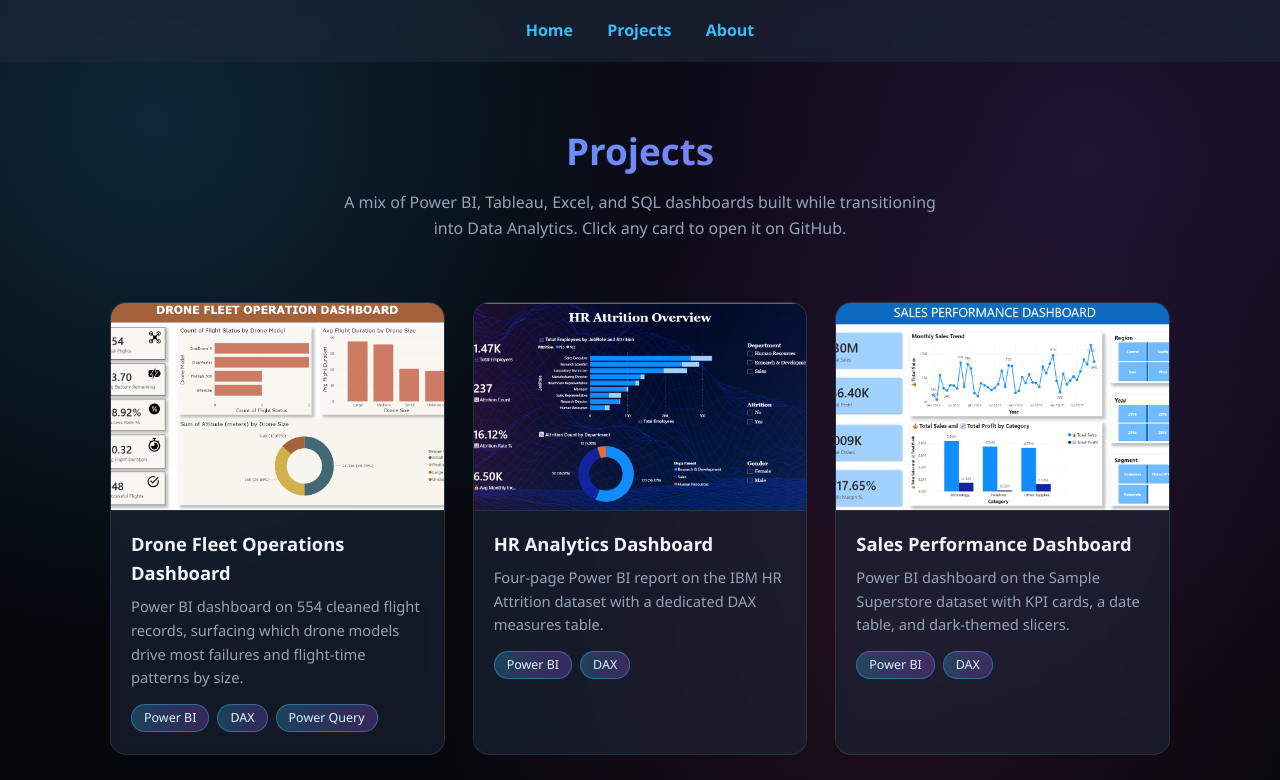
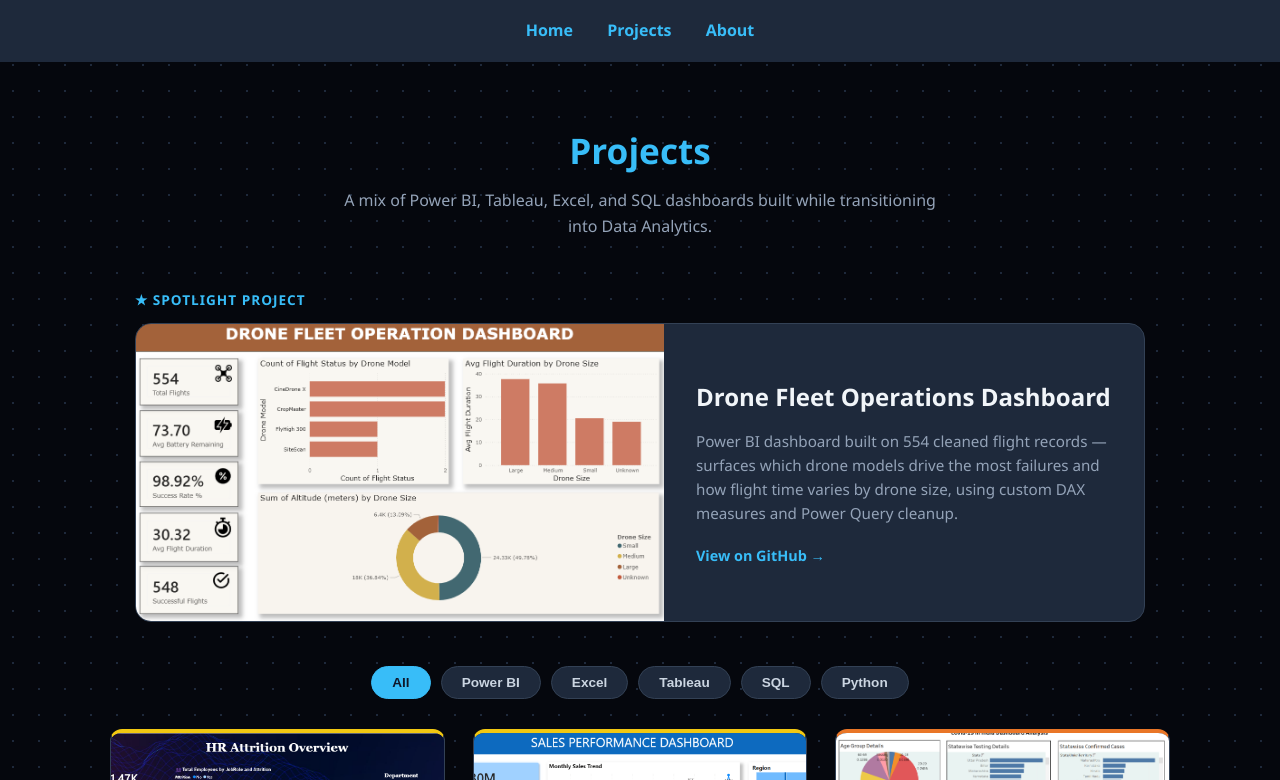
Before and after one commit to VidapanakalSwetha/swetha-s_portfolio, a plain HTML site: page projects.html in a window 1280 px wide. Shown: the top 780 px of the page. Drawn offline with Linux system fonts and the light colour scheme.

Commit message:
Refactor project layout and styles in projects.html
Updated styles and structure for project cards and filters. Enhanced background and hover effects.

```diff
--- a/projects.html
+++ b/projects.html
@@ -9,70 +9,94 @@
 body {
   font-family: 'Segoe UI', Arial, sans-serif;
   background-color: #05070d;
+  background-image: radial-gradient(#1e293b 1px, transparent 1px);
+  background-size: 26px 26px;
   color: #e2e8f0;
   line-height: 1.6;
-  position: relative;
-  overflow-x: hidden;
-  min-height: 100vh;
 }
-body::before {
-  content: "";
-  position: fixed;
-  inset: 0;
-  z-index: -1;
-  background:
-    radial-gradient(circle at 12% 15%, rgba(56,189,248,0.18), transparent 40%),
-    radial-gradient(circle at 85% 20%, rgba(168,85,247,0.16), transparent 45%),
-    radial-gradient(circle at 70% 80%, rgba(236,72,153,0.12), transparent 45%),
-    #05070d;
-}
-
-nav { text-align: center; padding: 18px; background: rgba(30,41,59,0.6); backdrop-filter: blur(8px); position: sticky; top: 0; z-index: 10; }
+nav { text-align: center; padding: 18px; background: #1e293b; position: sticky; top: 0; z-index: 10; }
 nav a { color: #38bdf8; text-decoration: none; margin: 0 15px; font-weight: 600; }
 nav a:hover { text-decoration: underline; }
 
-.page-header { text-align: center; padding: 60px 20px 20px; }
-.page-header h1 {
-  font-size: 2.3rem;
-  background: linear-gradient(90deg, #38bdf8, #a855f7);
-  -webkit-background-clip: text;
-  -webkit-text-fill-color: transparent;
-  margin-bottom: 10px;
+.page-header { text-align: center; padding: 60px 20px 10px; }
+.page-header h1 { font-size: 2.2rem; color: #38bdf8; margin-bottom: 10px; }
+.page-header p { color: #94a3b8; max-width: 600px; margin: 0 auto; }
+
+.spotlight-wrap { max-width: 1050px; margin: 40px auto 10px; padding: 0 20px; }
+.spotlight-tag { color: #38bdf8; font-size: 0.85rem; font-weight: 700; letter-spacing: 1px; text-transform: uppercase; margin-bottom: 12px; display: block; }
+.spotlight {
+  display: grid;
+  grid-template-columns: 1.1fr 1fr;
+  background: #1e293b;
+  border: 1px solid #334155;
+  border-radius: 16px;
+  overflow: hidden;
+  text-decoration: none;
+  color: inherit;
+  transition: border-color 0.25s ease, transform 0.25s ease;
 }
-.page-header p { color: #94a3b8; max-width: 600px; margin: 0 auto; }
+.spotlight:hover { border-color: #38bdf8; transform: translateY(-4px); }
+.spotlight img { width: 100%; height: 100%; object-fit: cover; display: block; min-height: 220px; }
+.spotlight-body { padding: 30px 32px; display: flex; flex-direction: column; justify-content: center; }
+.spotlight-body h2 { color: #f1f5f9; font-size: 1.5rem; margin-bottom: 12px; }
+.spotlight-body p { color: #94a3b8; font-size: 0.95rem; margin-bottom: 18px; }
+.spotlight-cta { color: #38bdf8; font-weight: 600; font-size: 0.9rem; }
+
+.filters {
+  display: flex;
+  justify-content: center;
+  flex-wrap: wrap;
+  gap: 10px;
+  max-width: 1000px;
+  margin: 44px auto 10px;
+  padding: 0 20px;
+}
+.filter-btn {
+  background: #1e293b;
+  border: 1px solid #334155;
+  color: #cbd5e1;
+  padding: 8px 20px;
+  border-radius: 20px;
+  font-size: 0.85rem;
+  font-weight: 600;
+  cursor: pointer;
+  transition: all 0.2s ease;
+}
+.filter-btn:hover { border-color: #38bdf8; color: #38bdf8; }
+.filter-btn.active { background: #38bdf8; color: #0f172a; border-color: #38bdf8; }
 
 .grid {
   display: grid;
   grid-template-columns: repeat(auto-fit, minmax(300px, 1fr));
   gap: 28px;
   max-width: 1100px;
-  margin: 40px auto;
+  margin: 30px auto 40px;
   padding: 0 20px;
 }
 
 .card {
-  background: rgba(30,41,59,0.55);
-  backdrop-filter: blur(6px);
-  border: 1px solid rgba(148,163,184,0.15);
-  border-radius: 16px;
+  background: #1e293b;
+  border: 1px solid #334155;
+  border-top: 4px solid var(--tool-color, #38bdf8);
+  border-radius: 12px;
   overflow: hidden;
   text-decoration: none;
   color: inherit;
   display: block;
-  transition: transform 0.25s ease, border-color 0.25s ease, box-shadow 0.25s ease;
+  transition: transform 0.25s ease, border-color 0.25s ease, opacity 0.5s ease, transform 0.5s ease;
+  opacity: 0;
+  transform: translateY(20px);
 }
-.card:hover {
-  transform: translateY(-6px);
-  border-color: rgba(56,189,248,0.6);
-  box-shadow: 0 12px 30px rgba(56,189,248,0.15);
-}
+.card.visible { opacity: 1; transform: translateY(0); }
+.card:hover { transform: translateY(-6px); }
+.card.hidden { display: none; }
 
 .card .thumb {
   width: 100%;
   aspect-ratio: 16 / 10;
   object-fit: cover;
   display: block;
-  border-bottom: 1px solid rgba(148,163,184,0.15);
+  border-bottom: 1px solid #334155;
 }
 
 .card-body { padding: 18px 20px 22px; }
@@ -82,22 +106,15 @@ nav a:hover { text-decoration: underline; }
 .tags { display: flex; flex-wrap: wrap; gap: 8px; }
 .tag {
   font-size: 0.78rem;
-  color: #e0f2fe;
-  background: linear-gradient(90deg, rgba(56,189,248,0.25), rgba(168,85,247,0.25));
-  border: 1px solid rgba(56,189,248,0.4);
-  padding: 3px 12px;
+  color: #38bdf8;
+  border: 1px solid #38bdf8;
+  padding: 3px 10px;
   border-radius: 14px;
 }
 
 .card.no-image .card-body { padding-top: 24px; }
-.card.no-image::before {
-  content: "";
-  display: block;
-  height: 4px;
-  background: linear-gradient(90deg, #38bdf8, #a855f7, #ec4899);
-}
 
-footer { text-align: center; padding: 40px 20px; color: #64748b; border-top: 1px solid rgba(148,163,184,0.1); }
+footer { text-align: center; padding: 40px 20px; color: #64748b; border-top: 1px solid #1e293b; }
 </style>
 </head>
 <body>
@@ -110,21 +127,33 @@ footer { text-align: center; padding: 40px 20px; color: #64748b; border-top: 1px
 
 <div class="page-header">
   <h1>Projects</h1>
-  <p>A mix of Power BI, Tableau, Excel, and SQL dashboards built while transitioning into Data Analytics. Click any card to open it on GitHub.</p>
+  <p>A mix of Power BI, Tableau, Excel, and SQL dashboards built while transitioning into Data Analytics.</p>
 </div>
 
-<div class="grid">
-
-  <a class="card" href="https://github.com/VidapanakalSwetha/Drone-fleet-operations-dashboard" target="_blank">
-    <img class="thumb" src="images/drone-dashboard.png" alt="Drone Fleet Operations Dashboard">
-    <div class="card-body">
-      <h3>Drone Fleet Operations Dashboard</h3>
-      <p>Power BI dashboard on 554 cleaned flight records, surfacing which drone models drive most failures and flight-time patterns by size.</p>
-      <div class="tags"><span class="tag">Power BI</span><span class="tag">DAX</span><span class="tag">Power Query</span></div>
+<div class="spotlight-wrap">
+  <span class="spotlight-tag">★ Spotlight Project</span>
+  <a class="spotlight" href="https://github.com/VidapanakalSwetha/Drone-fleet-operations-dashboard" target="_blank">
+    <img src="images/drone-dashboard.png" alt="Drone Fleet Operations Dashboard">
+    <div class="spotlight-body">
+      <h2>Drone Fleet Operations Dashboard</h2>
+      <p>Power BI dashboard built on 554 cleaned flight records — surfaces which drone models drive the most failures and how flight time varies by drone size, using custom DAX measures and Power Query cleanup.</p>
+      <span class="spotlight-cta">View on GitHub →</span>
     </div>
   </a>
+</div>
 
-  <a class="card" href="https://github.com/VidapanakalSwetha/HR-Analytics-Dashboard-PowerBI" target="_blank">
+<div class="filters">
+  <button class="filter-btn active" data-filter="all">All</button>
+  <button class="filter-btn" data-filter="powerbi">Power BI</button>
+  <button class="filter-btn" data-filter="excel">Excel</button>
+  <button class="filter-btn" data-filter="tableau">Tableau</button>
+  <button class="filter-btn" data-filter="sql">SQL</button>
+  <button class="filter-btn" data-filter="python">Python</button>
+</div>
+
+<div class="grid" id="projectGrid">
+
+  <a class="card" data-tool="powerbi" style="--tool-color:#f2c811" href="https://github.com/VidapanakalSwetha/HR-Analytics-Dashboard-PowerBI" target="_blank">
     <img class="thumb" src="images/hr-dashboard.png" alt="HR Analytics Dashboard">
     <div class="card-body">
       <h3>HR Analytics Dashboard</h3>
@@ -133,7 +162,7 @@ footer { text-align: center; padding: 40px 20px; color: #64748b; border-top: 1px
     </div>
   </a>
 
-  <a class="card" href="https://github.com/VidapanakalSwetha/Sales-Performance-Dashboard-PowerBI" target="_blank">
+  <a class="card" data-tool="powerbi" style="--tool-color:#f2c811" href="https://github.com/VidapanakalSwetha/Sales-Performance-Dashboard-PowerBI" target="_blank">
     <img class="thumb" src="images/sales-dashboard.png" alt="Sales Performance Dashboard">
     <div class="card-body">
       <h3>Sales Performance Dashboard</h3>
@@ -142,7 +171,7 @@ footer { text-align: center; padding: 40px 20px; color: #64748b; border-top: 1px
     </div>
   </a>
 
-  <a class="card" href="https://github.com/VidapanakalSwetha/India-COVID19-Tableau-Dashboard" target="_blank">
+  <a class="card" data-tool="tableau" style="--tool-color:#e97627" href="https://github.com/VidapanakalSwetha/India-COVID19-Tableau-Dashboard" target="_blank">
     <img class="thumb" src="images/covid-dashboard.png" alt="COVID-19 India Dashboard">
     <div class="card-body">
       <h3>COVID-19 India Dashboard</h3>
@@ -151,7 +180,7 @@ footer { text-align: center; padding: 40px 20px; color: #64748b; border-top: 1px
     </div>
   </a>
 
-  <a class="card" href="https://github.com/VidapanakalSwetha/bike-sales-excel-dashboard" target="_blank">
+  <a class="card" data-tool="excel" style="--tool-color:#21a366" href="https://github.com/VidapanakalSwetha/bike-sales-excel-dashboard" target="_blank">
     <img class="thumb" src="images/bike-dashboard.png" alt="Bike Sales Dashboard">
     <div class="card-body">
       <h3>Bike Sales Dashboard</h3>
@@ -160,8 +189,8 @@ footer { text-align: center; padding: 40px 20px; color: #64748b; border-top: 1px
     </div>
   </a>
 
-  <a class="card" href="https://github.com/VidapanakalSwetha/olist-ecommerce-excel-dashboard" target="_blank">
-    <img class="thumb" src="images/olist-dashboard.png" alt="Olist E-Commerce Sales & Delivery Performance Dashboard">
+  <a class="card" data-tool="excel" style="--tool-color:#21a366" href="https://github.com/VidapanakalSwetha/olist-ecommerce-excel-dashboard" target="_blank">
+    <img class="thumb" src="images/olist-dashboard.png" alt="Olist E-Commerce Dashboard">
     <div class="card-body">
       <h3>Olist E-Commerce Sales & Delivery Dashboard</h3>
       <p>Excel star-schema model across 7 linked tables, with Power Query cleaning, DAX measures, and 4 PivotCharts.</p>
@@ -169,7 +198,7 @@ footer { text-align: center; padding: 40px 20px; color: #64748b; border-top: 1px
     </div>
   </a>
 
-  <a class="card no-image" href="https://github.com/VidapanakalSwetha/AI-data-cleaning-assistant" target="_blank">
+  <a class="card no-image" data-tool="python" style="--tool-color:#3b82f6" href="https://github.com/VidapanakalSwetha/AI-data-cleaning-assistant" target="_blank">
     <div class="card-body">
       <h3>AI-Powered Data Cleaning Assistant</h3>
       <p>Python tool that profiles a messy retail dataset, sends issues to an LLM for column-level fixes, and applies them automatically.</p>
@@ -177,7 +206,7 @@ footer { text-align: center; padding: 40px 20px; color: #64748b; border-top: 1px
     </div>
   </a>
 
-  <a class="card no-image" href="https://github.com/VidapanakalSwetha/pizza-sales-sql-analysis" target="_blank">
+  <a class="card no-image" data-tool="sql" style="--tool-color:#ef4444" href="https://github.com/VidapanakalSwetha/pizza-sales-sql-analysis" target="_blank">
     <div class="card-body">
       <h3>Pizza Sales SQL Analysis</h3>
       <p>End-to-end SQL analysis of pizza sales data, from raw queries to business insights.</p>
@@ -191,5 +220,34 @@ footer { text-align: center; padding: 40px 20px; color: #64748b; border-top: 1px
   <p>© 2026 Swetha Vidapanakal. Built with GitHub Pages.</p>
 </footer>
 
+<script>
+const buttons = document.querySelectorAll('.filter-btn');
+const cards = document.querySelectorAll('.card[data-tool]');
+buttons.forEach(btn => {
+  btn.addEventListener('click', () => {
+    buttons.forEach(b => b.classList.remove('active'));
+    btn.classList.add('active');
+    const filter = btn.getAttribute('data-filter');
+    cards.forEach(card => {
+      if (filter === 'all' || card.getAttribute('data-tool') === filter) {
+        card.classList.remove('hidden');
+      } else {
+        card.classList.add('hidden');
+      }
+    });
+  });
+});
+
+const observer = new IntersectionObserver(entries => {
+  entries.forEach(entry => {
+    if (entry.isIntersecting) {
+      entry.target.classList.add('visible');
+      observer.unobserve(entry.target);
+    }
+  });
+}, { threshold: 0.15 });
+document.querySelectorAll('.card').forEach(card => observer.observe(card));
+</script>
+
 </body>
 </html>
```
